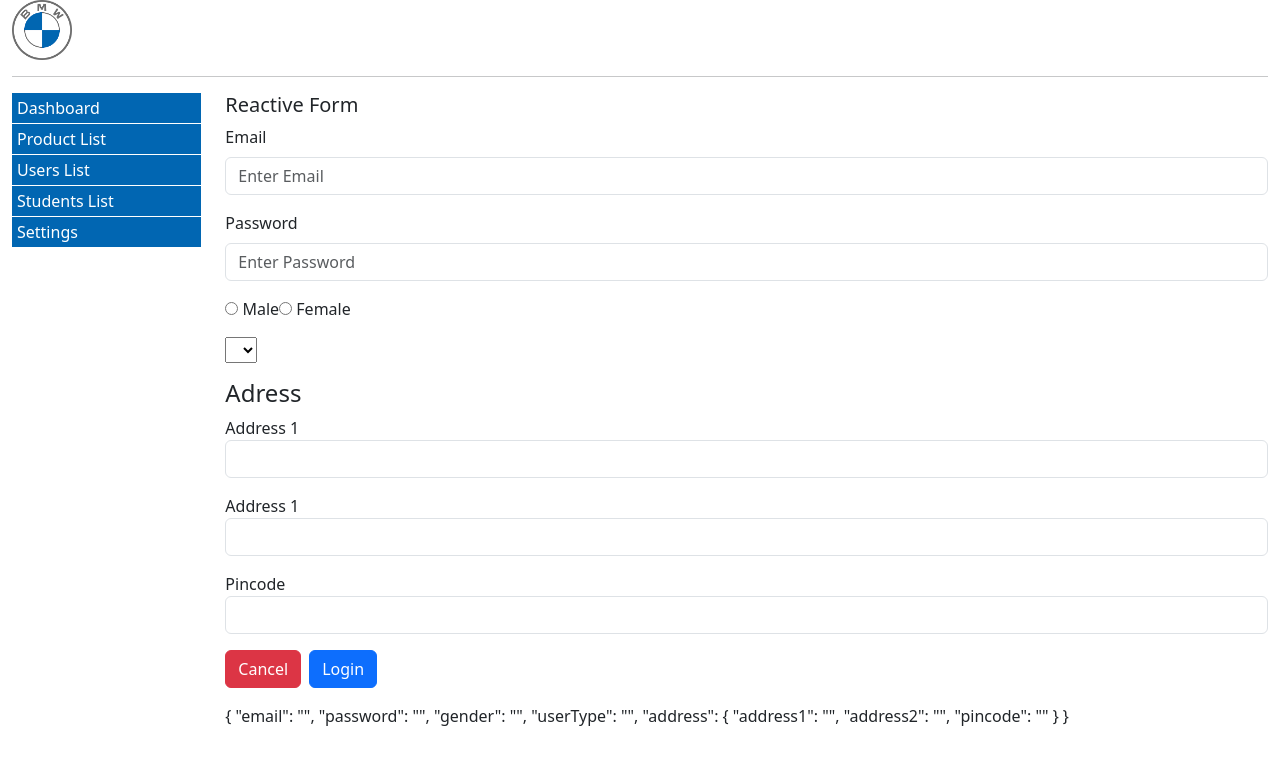
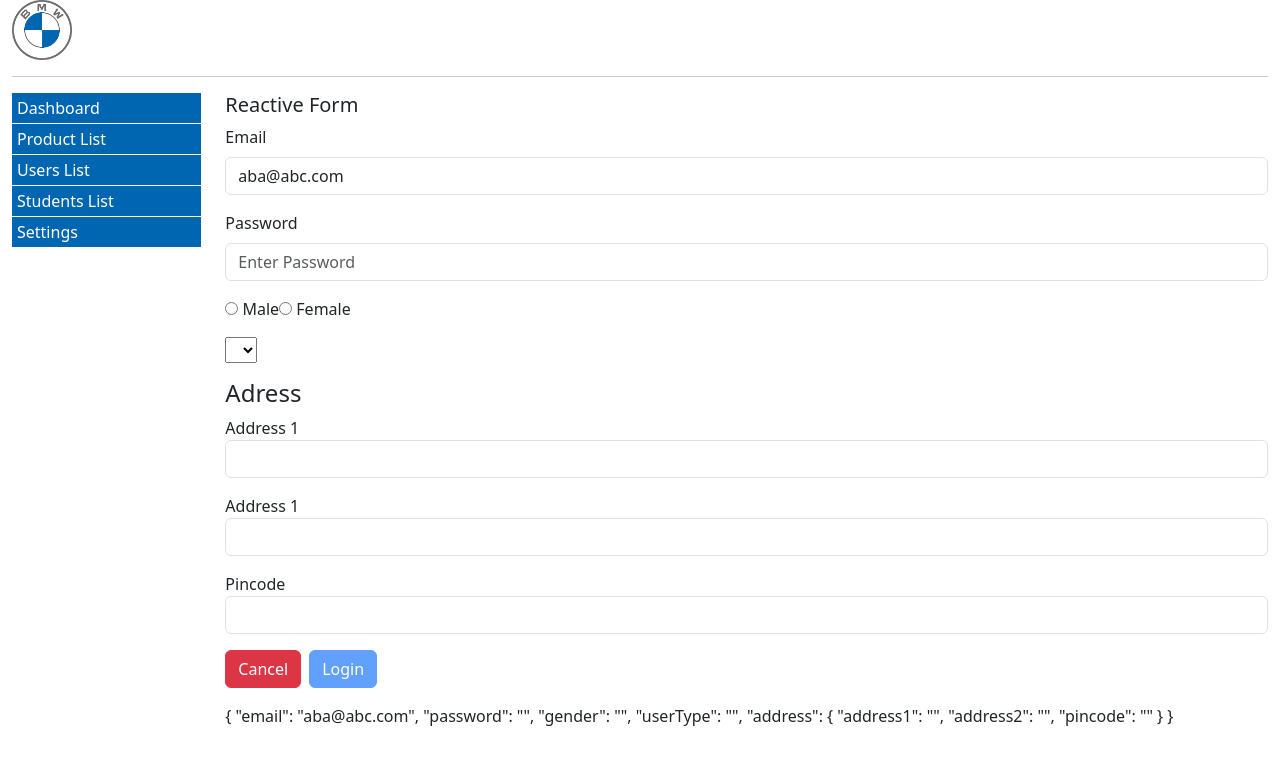
Before and after one commit to mynameiseswar/demo-app, an Angular app: page /settings in a window 1280 px wide. Shown: the top 764 px of the page. Built offline with nearby package versions, Linux system fonts and the light colour scheme.

Commit message:
Example FOr Form Builder

```diff
--- a/src/app/pages/settings/settings.component.html
+++ b/src/app/pages/settings/settings.component.html
@@ -61,7 +61,7 @@
     </div>
     <div class="mb-3">
         <button class="btn btn-danger"> Cancel</button>
-        <button type="submit" class="btn btn-primary ms-2" [disabled]="formGroupRef.valid"> Login </button>
+        <button type="submit" class="btn btn-primary ms-2" [disabled]="!formGroupRef.valid"> Login </button>
     </div>
 
 </form>
--- a/src/app/pages/settings/settings.component.ts
+++ b/src/app/pages/settings/settings.component.ts
@@ -8,23 +8,33 @@ import { FormBuilder, FormControl, FormGroup, Validators } from '@angular/forms'
 })
 export class SettingsComponent {
 
-  formGroupRef = new FormGroup({
-    email: new FormControl('', [Validators.required, Validators.email]),
-    password: new FormControl('', [Validators.required, Validators.minLength(5)]),
-    gender: new FormControl(''),
-    userType: new FormControl(''),
-    address: new FormGroup({
-      address1: new FormControl(''),
-      address2: new FormControl(''),
-      pincode: new FormControl('', [Validators.required, Validators.minLength(6)]),
+  //   formGroupRef = new FormGroup({
+  //     email: new FormControl('', [Validators.required, Validators.email]),
+  //     password: new FormControl('', [Validators.required, Validators.minLength(5)]),
+  //     gender: new FormControl(''),
+  //     userType: new FormControl(''),
+  //     address: new FormGroup({
+  //       address1: new FormControl(''),
+  //       address2: new FormControl(''),
+  //       pincode: new FormControl('', [Validators.required, Validators.minLength(6)]),
+  //     })
+  //   })
+
+
+  formGroupRef = this.fb.group({
+    email: ['aba@abc.com', [Validators.required, Validators.email]],
+    password: ['', [Validators.required, Validators.minLength(5)]],
+    gender: [''],
+    userType: [''],
+    address: this.fb.group({
+      address1: [''],
+      address2: [''],
+      pincode: ['', [Validators.required, Validators.minLength(6)]]
     })
   })
 
 
-
-  constructor(
-    private fb: FormBuilder
-  ) { }
+  constructor(private fb: FormBuilder) { }
 
 
   onUserLogin() {
```
